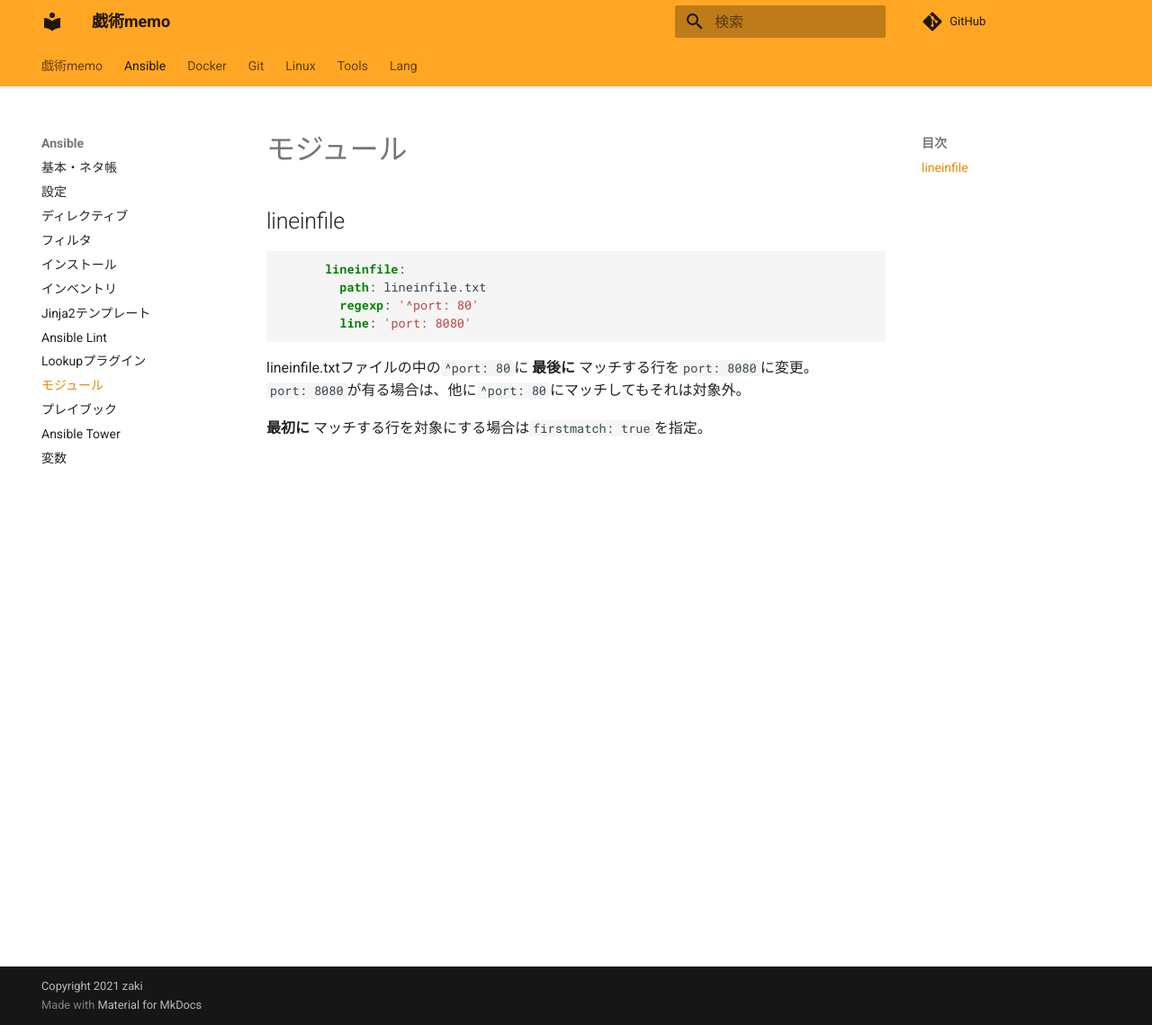
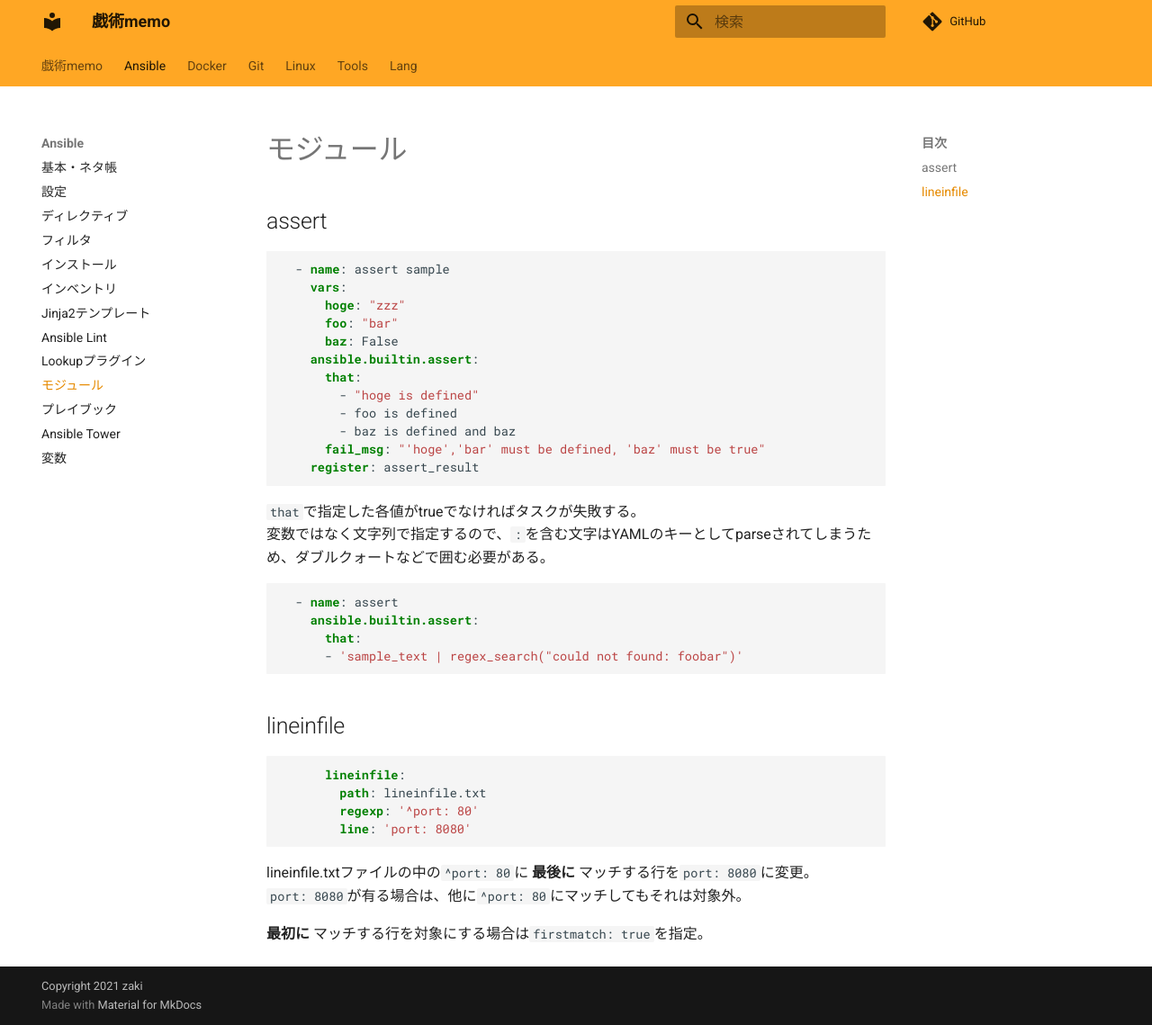
Before and after one commit to zaki-lknr/docs, an MkDocs documentation site: the page built from docs/Ansible/module.md, in a window 1280 px wide and 1139 px high. Shown: the whole window at 90% size. Built offline with MkDocs 1.6.1 and Material for MkDocs 9.7.7, drawn with Linux system fonts in a browser that asks for light colours; comment, search, counter and statistics services are not loaded.

Commit message:
add: ansible/module: assert

````diff
--- a/docs/Ansible/module.md
+++ b/docs/Ansible/module.md
@@ -1,4 +1,31 @@
 # モジュール
+
+## assert
+
+```yaml
+  - name: assert sample
+    vars:
+      hoge: "zzz"
+      foo: "bar"
+      baz: False
+    ansible.builtin.assert:
+      that:
+        - "hoge is defined"
+        - foo is defined
+        - baz is defined and baz
+      fail_msg: "'hoge','bar' must be defined, 'baz' must be true"
+    register: assert_result
+```
+
+`that`で指定した各値がtrueでなければタスクが失敗する。
+変数ではなく文字列で指定するので、`:`を含む文字はYAMLのキーとしてparseされてしまうため、ダブルクォートなどで囲む必要がある。
+
+```yaml
+  - name: assert
+    ansible.builtin.assert:
+      that:
+      - 'sample_text | regex_search("could not found: foobar")'
+```
 
 ## lineinfile
 
````
